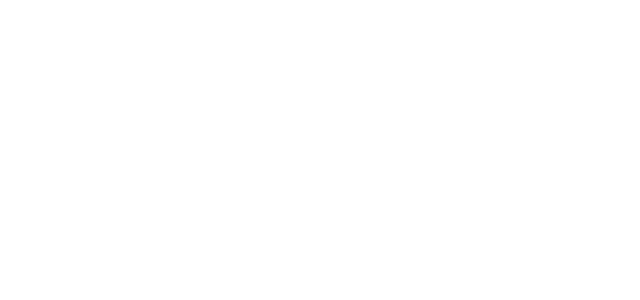
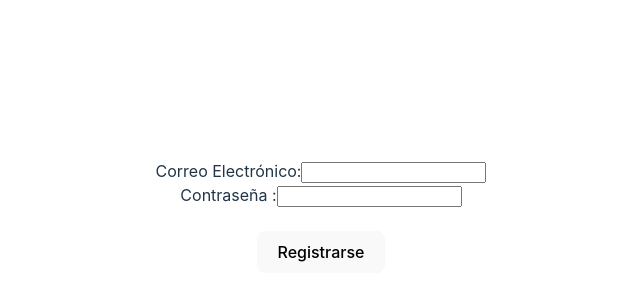
Before and after one commit to michsredni/mentemigrante-client, a React (Vite) app: page /registro in a window 1280 px wide. Shown: the part 184-484 px from the top of the page, without its empty margins (319-959 px from the left). Built offline with nearby package versions, Linux system fonts and the light colour scheme; no server answers.

Commit message:
carpeta context y auth.context.jsx hecho y signup

```diff
--- a/package.json
+++ b/package.json
@@ -11,7 +11,9 @@
   },
   "dependencies": {
     "axios": "^1.7.3",
+    "bootstrap": "^5.3.3",
     "react": "^18.3.1",
+    "react-bootstrap": "^2.10.4",
     "react-dom": "^18.3.1",
     "react-router-dom": "^6.26.0"
   },
--- /dev/null
+++ b/src/context/auth.context.jsx
@@ -0,0 +1,66 @@
+import { createContext, useEffect, useState } from "react";
+import Spinner from "react-bootstrap/Spinner";
+
+const AuthContext = createContext();
+
+function AuthWrapper(props) {
+  const [estaLoggeado, setEstaLoggeado] = useState(false);
+  const [idUsuarioLoggeado, setIdUsuarioLoggeado] = useState(null);
+  const [estaAutenticado, setEstaAutenticado] = useState(true);
+
+  const usuarioAutenticado = async () => {
+    //funcion que llama a la ruta verify para verificar el TOKEN y actualizar los estados
+
+    const authToken = localStorage.getItem("authToken");
+
+    if (!authToken) {
+      setEstaLoggeado(false);
+      setIdUsuarioLoggeado(null);
+      setEstaAutenticado(false);
+
+      return;
+    }
+
+    try {
+      const response = await service.get("/auth/verify");
+      console.log(response);
+      setEstaLoggeado(true);
+      setIdUsuarioLoggeado(response.data._id);
+      setEstaAutenticado(false); //todo preguntar porq es falso, si el token esta autenticado
+    } catch (error) {
+      console.log(error);
+      setEstaLoggeado(false);
+      setIdUsuarioLoggeado(null);
+      setEstaAutenticado(false);
+    }
+  };
+
+  const passedContext = {
+    estaLoggeado,
+    idUsuarioLoggeado,
+    usuarioAutenticado,
+  };
+
+  useEffect(() => {
+    usuarioAutenticado();
+  }, []);
+
+  if (estaAutenticado) {
+    return (
+      <Spinner animation="border" role="status">
+        <span className="visually-hidden">Loading...</span>
+      </Spinner>
+    );
+  }
+
+  return (
+    <AuthContext.Provider value={passedContext}>
+      {props.children}
+    </AuthContext.Provider>
+  );
+}
+
+export {
+    AuthContext,
+    AuthWrapper
+  }
--- a/src/main.jsx
+++ b/src/main.jsx
@@ -1,11 +1,14 @@
-import React from 'react'
-import ReactDOM from 'react-dom/client'
-import App from './App.jsx'
-import './index.css'
-import { BrowserRouter } from 'react-router-dom'
+import React from "react";
+import ReactDOM from "react-dom/client";
+import App from "./App.jsx";
+import "./index.css";
+import { BrowserRouter } from "react-router-dom";
+import { AuthWrapper } from "./context/auth.context.jsx";
 
-ReactDOM.createRoot(document.getElementById('root')).render(
-  <BrowserRouter>
-    <App />
-  </BrowserRouter>,
-)
+ReactDOM.createRoot(document.getElementById("root")).render(
+  <AuthWrapper>
+    <BrowserRouter>
+      <App />
+    </BrowserRouter>
+  </AuthWrapper>
+);
--- a/src/pages/auth/SignupPage.jsx
+++ b/src/pages/auth/SignupPage.jsx
@@ -1,19 +1,71 @@
-import { useState } from 'react'
-import {useNavigate} from "react-router-dom"
+import { useState } from "react";
+import { useNavigate } from "react-router-dom";
+import service from "../../service/service.config";
+import { Button, Form } from 'react-bootstrap';
 
 function SignupPage() {
- const navigate = useNavigate()
+  const navigate = useNavigate();
 
- const [email, setEmail] = useState("");
- const[contraseña, setContraseña] = useState("");
+  const [email, setEmail] = useState("");
+  const [contraseña, setContraseña] = useState("");
+  const [errorMessage, setErrorMessage] = useState(null);
 
+  const handleEmailChange = (e) => setEmail(e.target.value);
+  const handlecontraseñaChange = (e) => setContraseña(e.target.value);
 
+  const handleSignup = async (e) => {
+    e.preventDefault();
 
+    const nuevoUsuario = {
+      email,
+      contraseña,
+    };
 
+    try {
+      await service.post("/auth/registro-usuario", nuevoUsuario);
+      console.log("usuario creado")
+
+      // navigate("/iniciar-sesion");
+    } catch (error) {
+      if (error.response && error.response.status === 400) {
+        setErrorMessage(error.response.data.errorMessage);
+      } else {
+        navigate("/*");
+      }
+    }
+  };
 
   return (
-    <div></div>
-  )
+    <div>
+      <Form onSubmit={handleSignup}>
+        <Form.Group className="mb-3" controlId="email">
+          <Form.Label>Correo Electrónico:</Form.Label>
+          <Form.Control
+            type="text"
+            value={email}
+            onChange={handleEmailChange}
+          />{" "}
+        </Form.Group>
+
+        <Form.Group className="mb-3" controlId="contraseña">
+          <Form.Label>Contraseña :</Form.Label>
+          <Form.Control
+            type="text"
+            value={contraseña}
+            onChange={handlecontraseñaChange}
+          />{" "}
+        </Form.Group>
+
+        <br />
+
+        <Button variant="primary" type="submit">
+          Registrarse
+        </Button>
+
+        {errorMessage && <p>{errorMessage}</p>}
+      </Form>
+    </div>
+  );
 }
 
-export default SignupPage
+export default SignupPage;
```
Also changed, not shown: 1 other file (tests, documents, lock files or other folders).
